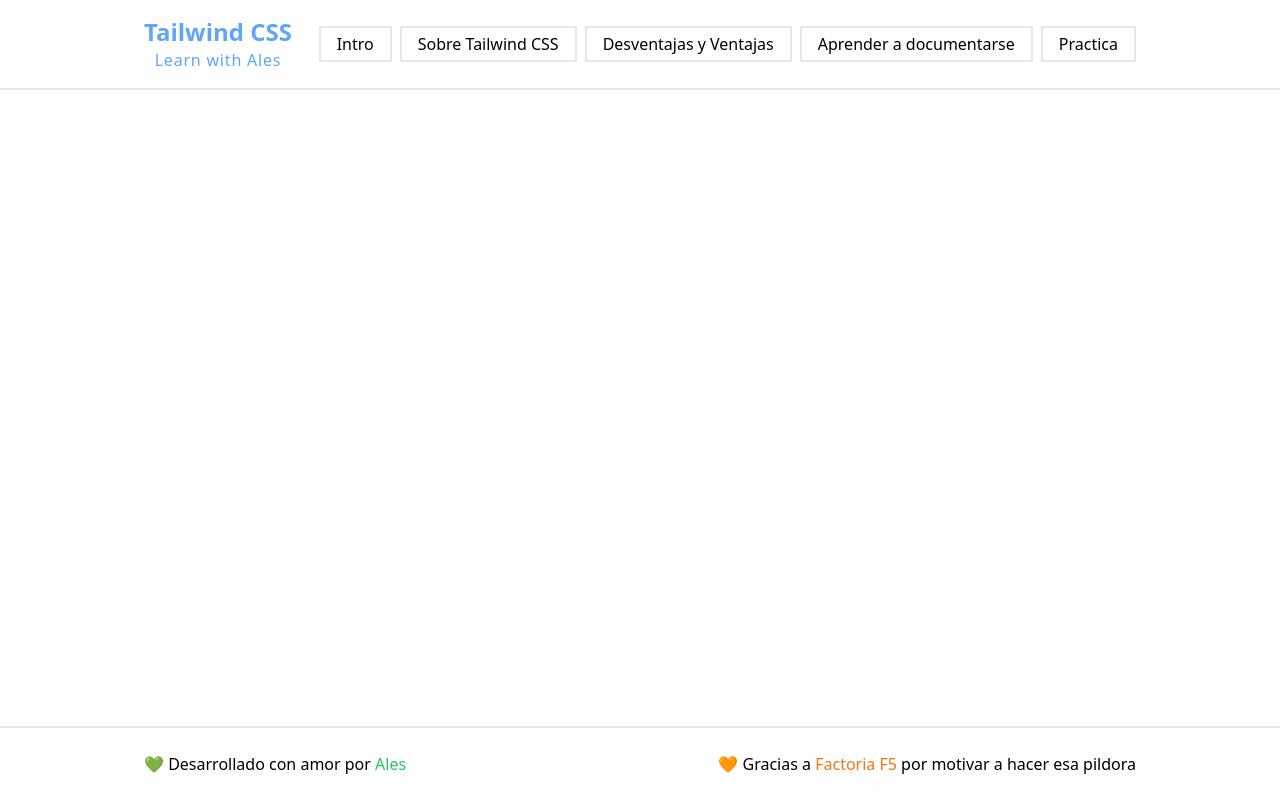
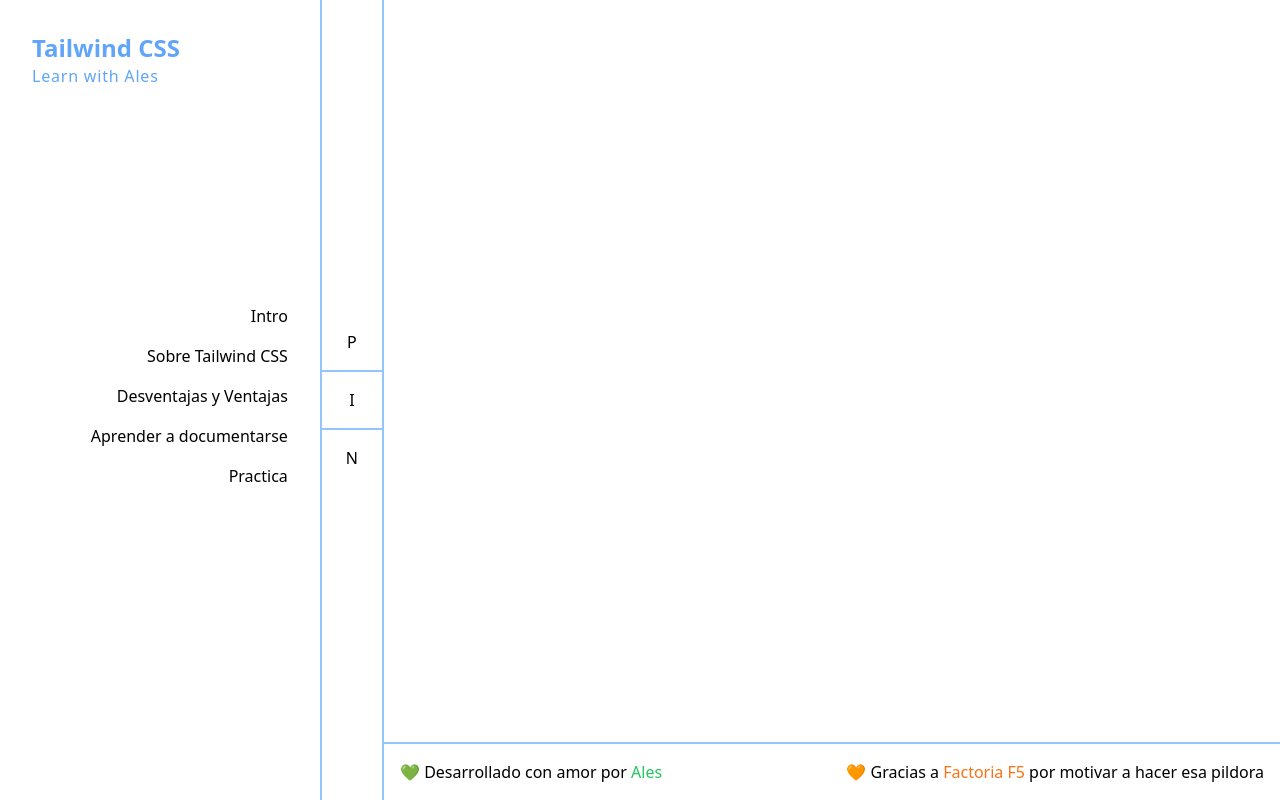
Before and after one commit to alesdevux/pill-tailwind, a React (Vite) app: page / in a window 1280 px wide. Built offline with nearby package versions, Linux system fonts and the light colour scheme.

Commit message:
make Header vertical on left

```diff
--- a/src/components/Footer.jsx
+++ b/src/components/Footer.jsx
@@ -1,6 +1,6 @@
 function Footer() {
   return (
-    <footer className="fixed bottom-0 border-t-2 w-screen p-2">
+    <footer className="fixed bottom-0 border-t-2 border-blue-300 z-10 bg-white pl-96 w-screen">
       <div className="personal-container flex justify-between flex-wrap gap-4">
         <p>💚 Desarrollado con amor por
           <a
--- a/src/components/Header.jsx
+++ b/src/components/Header.jsx
@@ -2,22 +2,34 @@
 
 function Header() {
   return (
-    <header className="border-b-2 fixed w-screen">
-      <div className="flex gap-4 justify-between personal-container">
-        <div className="whitespace-nowrap my-auto">
+    <header className="border-r-2 border-blue-300 w-96 fixed h-screen z-20 bg-white flex">
+      <div className="flex whitespace-nowrap flex-col w-full">
+        <div className="p-8">
           <h3 className="text-blue-400 font-black text-2xl">Tailwind CSS</h3>
-          <h4 className="text-blue-400 tracking-wider text-center">Learn with Ales</h4>
+          <h4 className="text-blue-400 tracking-wider">Learn with Ales</h4>
         </div>
 
-        <nav className="my-auto">
-          <ul className="flex flex-wrap gap-2 justify-end">
-            <MenuItem text="Intro" />
-            <MenuItem text="Sobre Tailwind CSS" />
-            <MenuItem text="Desventajas y Ventajas" />
-            <MenuItem text="Aprender a documentarse" />
-            <MenuItem text="Practica" />
+        <nav className="my-auto pb-32">
+          <ul>
+            <MenuItem id="1" text="Intro" />
+            <MenuItem id="2" text="Sobre Tailwind CSS" />
+            <MenuItem id="3" text="Desventajas y Ventajas" />
+            <MenuItem id="4" text="Aprender a documentarse" />
+            <MenuItem id="5" text="Practica" />
           </ul>
         </nav>
+      </div>
+
+      <div className="border-l-2 border-blue-300 grid grid-rows-nav">
+        <div className="hover:bg-blue-100 cursor-pointer py-4 px-6 grid justify-center content-end hover:text-blue-400">
+          P
+        </div>
+        <div className="border-y-2 border-blue-300 hover:bg-blue-100 cursor-pointer py-4 px-6 grid justify-center content-center hover:text-blue-400">
+          I
+        </div>
+        <div className="hover:bg-blue-100 cursor-pointer py-4 px-6 grid justify-center hover:text-blue-400">
+          N
+        </div>
       </div>
     </header>
   )
--- a/src/components/MenuItem.jsx
+++ b/src/components/MenuItem.jsx
@@ -1,11 +1,7 @@
 function MenuItem(props) {
   return (
-    <li className="justify-self-end">
-      <a href="#"
-        className="border-2 px-4 py-1 block hover:bg-blue-400 hover:border-blue-400 hover:text-white"
-      >
+    <li className="justify-self-end px-8 py-2 block cursor-pointer hover:text-blue-400 hover:bg-blue-100 hover:font-bold">
         {props.text}
-      </a>
     </li>
   )
 }
--- a/tailwind.config.js
+++ b/tailwind.config.js
@@ -3,7 +3,11 @@
     "./src/**/*.{js,jsx}",
   ],
   theme: {
-    extend: {},
+    extend: {
+      gridTemplateRows: {
+        "nav": "1fr auto 1fr",
+      }
+    },
   },
   plugins: [],
 }
```
